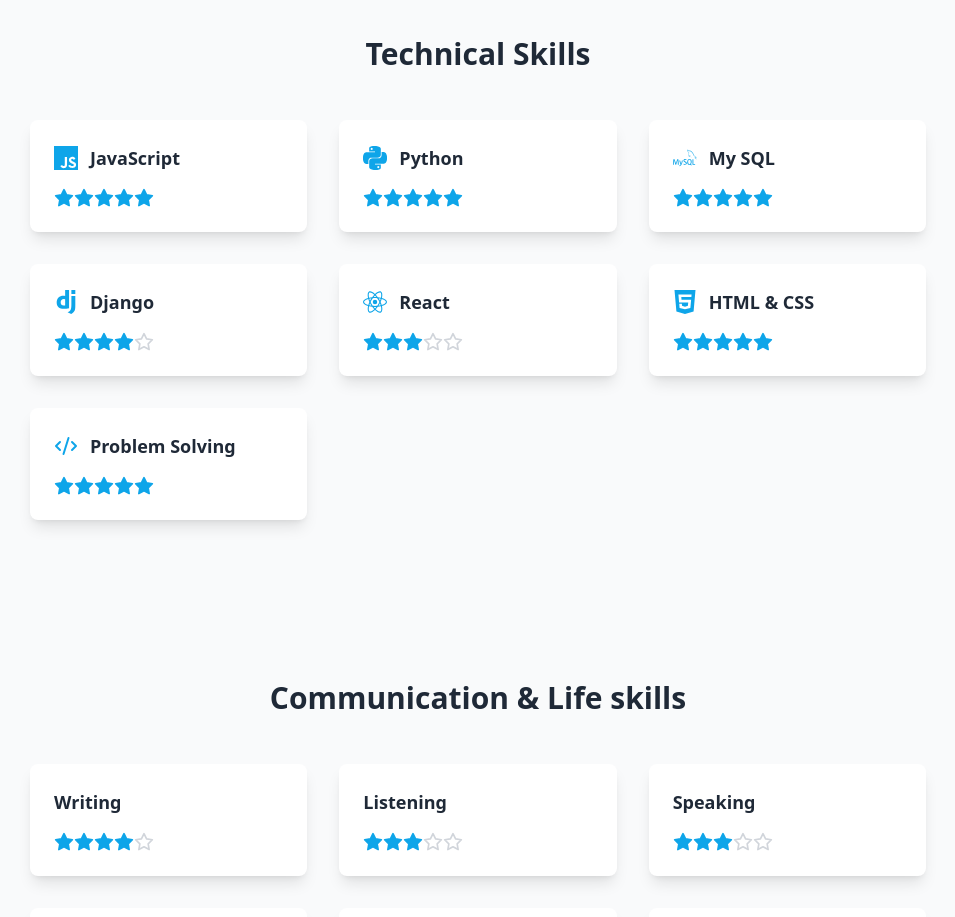
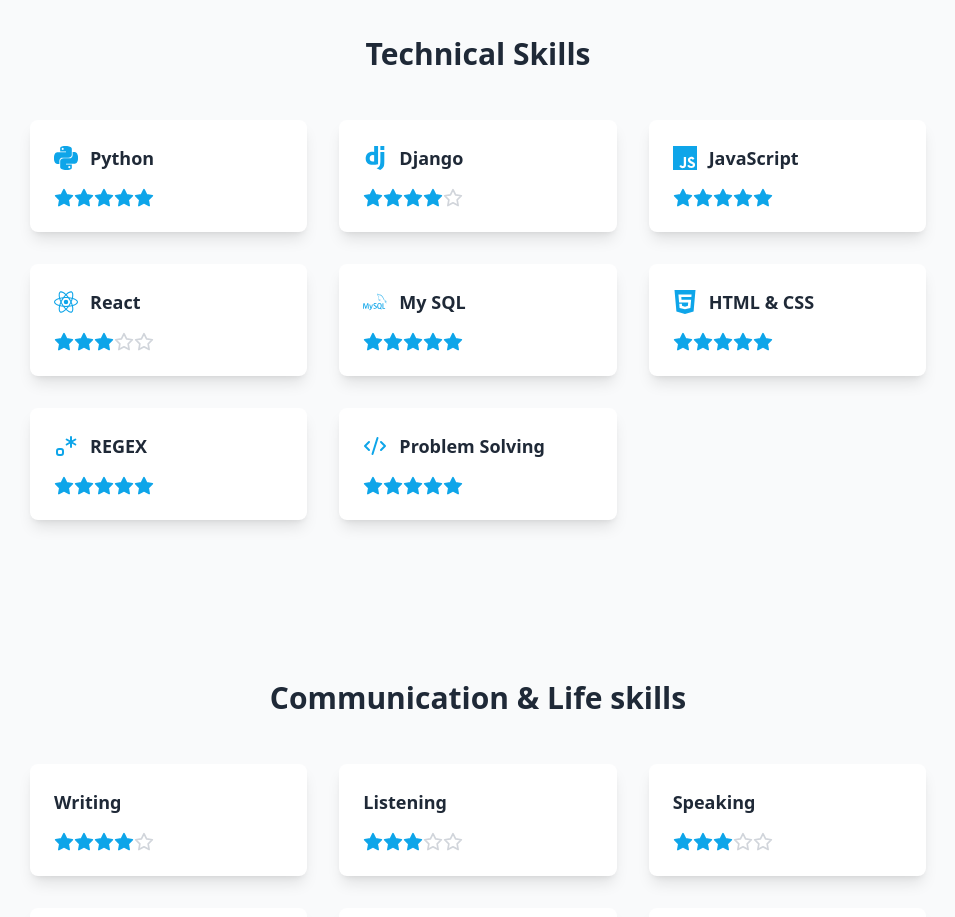
Before and after one commit to gokulavasan-io/portfolio_v_2, a React (Vite) app: page / in a window 1280 px wide. Shown: the part 980-1897 px from the top of the page, without its empty margins (162-1117 px from the left). Built offline with nearby package versions, Linux system fonts and the light colour scheme; a web font is replaced by a local one.

Commit message:
added REGEX

```diff
--- a/src/skills.jsx
+++ b/src/skills.jsx
@@ -1,16 +1,17 @@
 import React from 'react'
-import { Si1Password, Si30Secondsofcode, Si9Gag, SiAcademia, SiAdblockplus, SiAirbus, SiCodeium, SiDjango, SiDoxygen, SiHtml5, SiJavascript,SiLibreofficemath,SiMacos,SiMysql,SiPython,SiReact, SiWolframmathematica, } from "react-icons/si";
-import {  Code2Icon, SidebarClose, Star,} from 'lucide-react';
+import { SiDjango, SiHtml5, SiJavascript,SiMysql,SiPython,SiReact, } from "react-icons/si";
+import {  Code2Icon, RegexIcon, Star,} from 'lucide-react';
 
 function Skills() {
 
     const techSkills = [
+      { name: "Python", rating: 5, icon: SiPython },
+      { name: "Django", rating: 4, icon: SiDjango },
       { name: "JavaScript", rating: 5, icon: SiJavascript },
-      { name: "Python", rating: 5, icon: SiPython },
+      { name: "React", rating: 3, icon: SiReact },
       { name: "My SQL", rating: 5, icon: SiMysql },
-      { name: "Django", rating: 4, icon: SiDjango },
-      { name: "React", rating: 3, icon: SiReact },
       { name: "HTML & CSS", rating: 5, icon: SiHtml5 },
+      { name: "REGEX", rating: 5, icon: RegexIcon },
       { name: "Problem Solving", rating: 5, icon: Code2Icon },
       ];
     const softSkills = [
```
